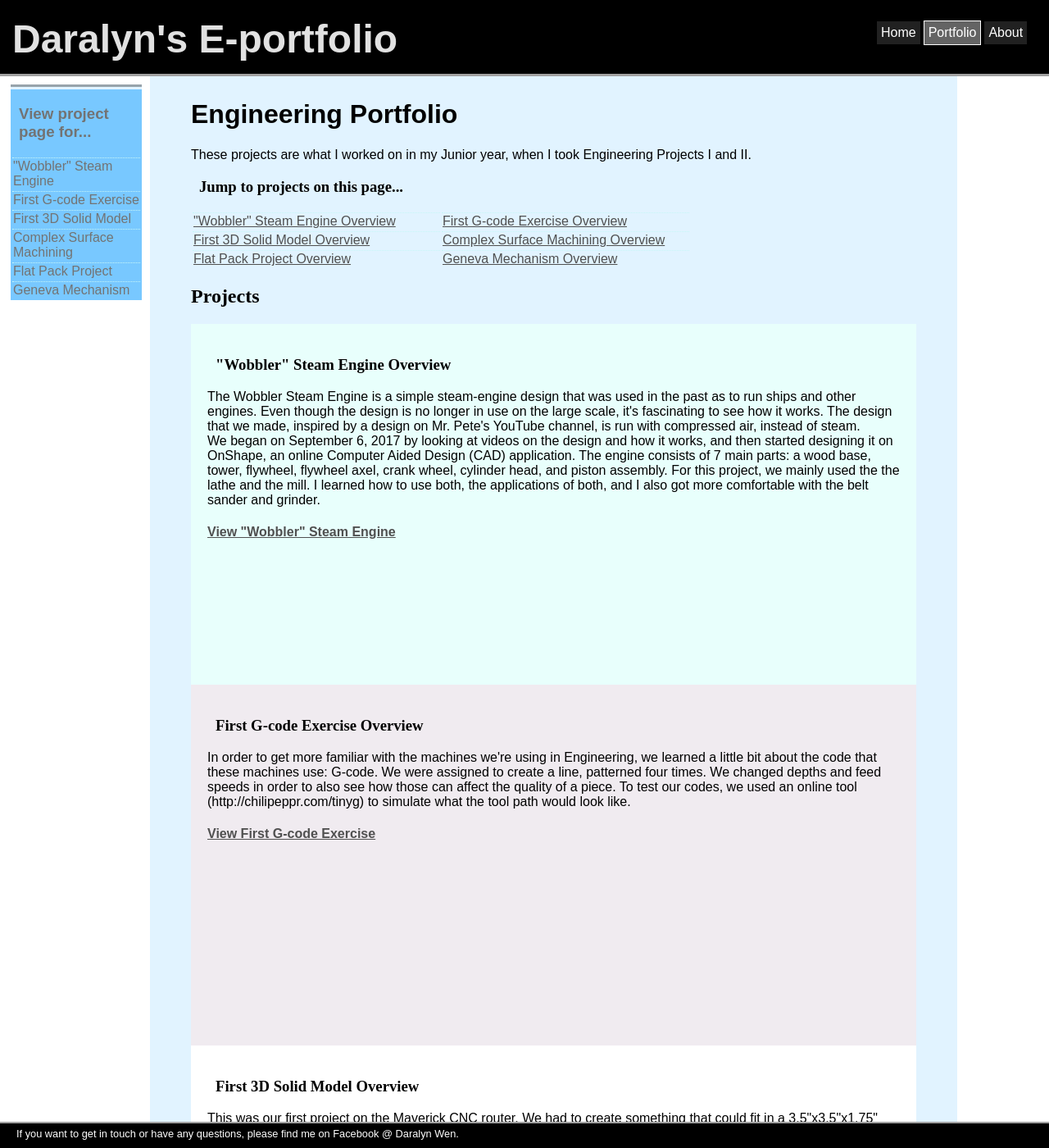
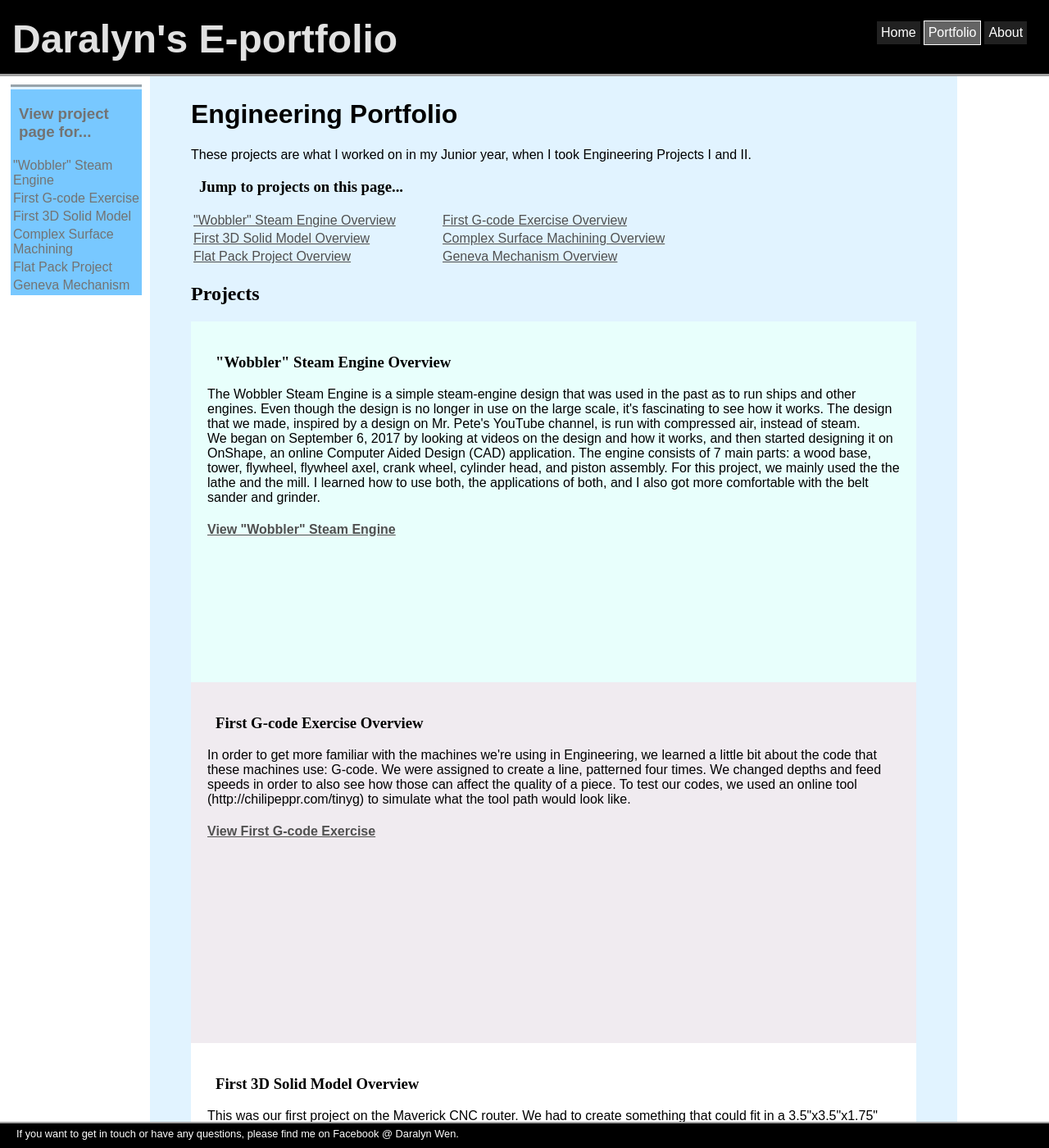
Before and after one commit to daralyn/daralyn.github.io, a Jekyll site: the page built from portfolio/engineering/index.html, in a window 1280 px wide and 1400 px high. Shown: the whole window at 82% size. Built offline with Jekyll 4.4.1, drawn with Linux system fonts in a browser that asks for light colours.

Commit message:
Update portfolio.css

```diff
--- a/css/portfolio.css
+++ b/css/portfolio.css
@@ -206,6 +206,6 @@
 	margin-left: 20px;
 }
 
-td{
+td.sidelinks{
 	border-top: 1px dotted rgb(198, 246, 247);
 }
```
